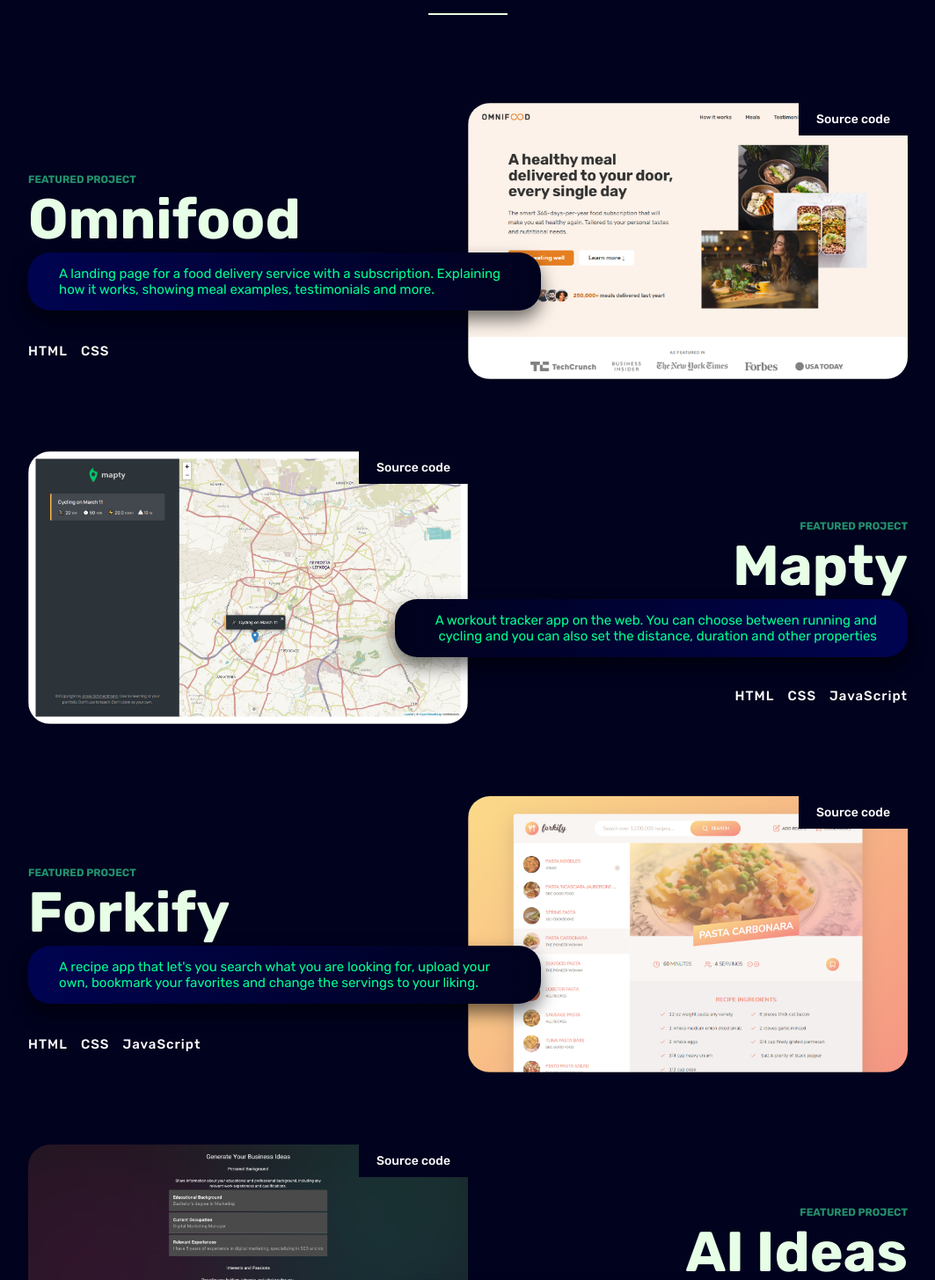
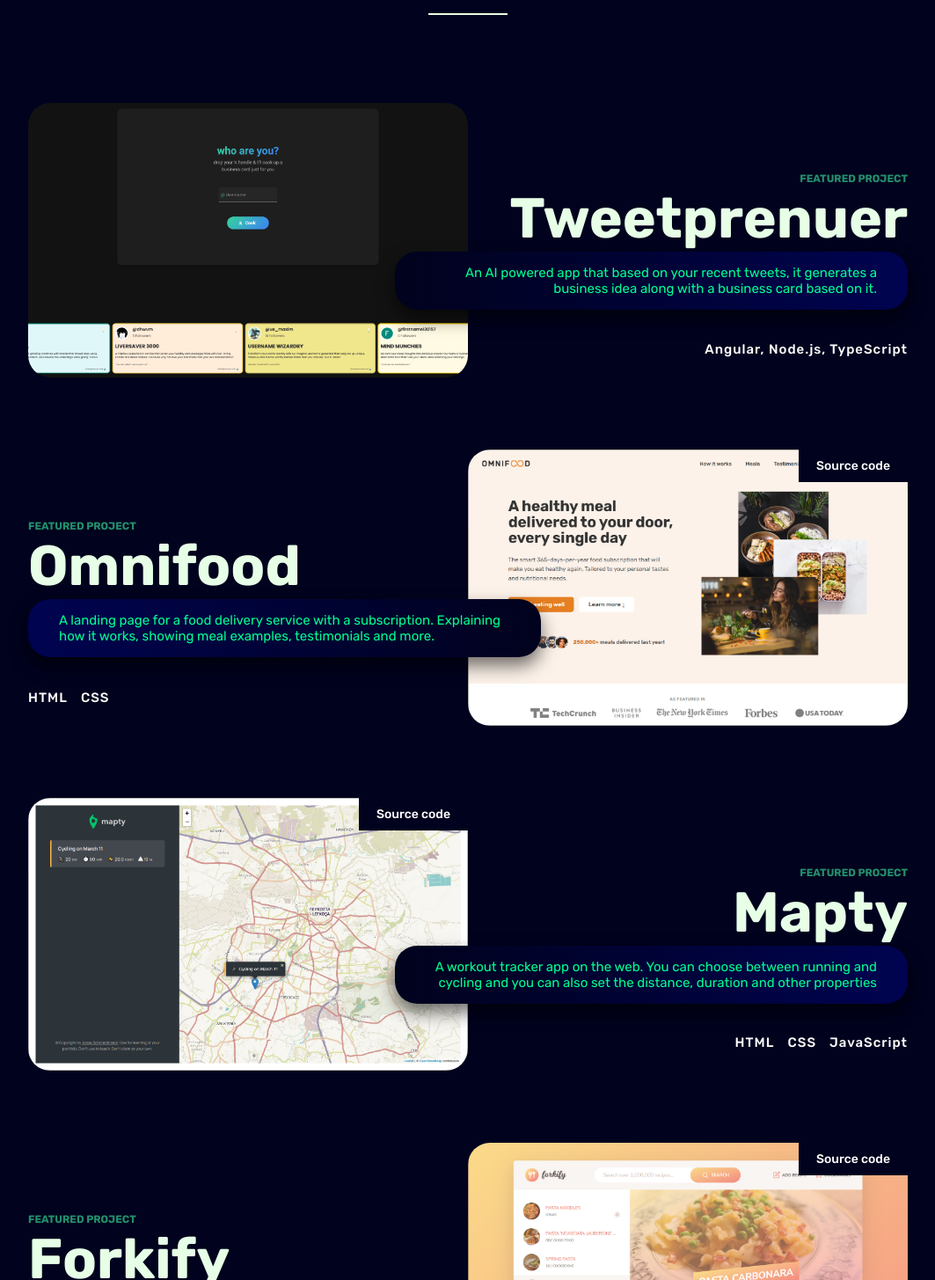
Before and after one commit to lefkosp/my-portfolio, a React (Create React App) app: page / in a window 1280 px wide. Shown: the part 1875-3330 px from the top of the page at 88% size, without its empty margins (108-1171 px from the left). Built offline with nearby package versions, Linux system fonts and the light colour scheme.

Commit message:
replace old project with new

```diff
--- a/src/Components/Work/Project.js
+++ b/src/Components/Work/Project.js
@@ -65,6 +65,7 @@
             rel="noreferrer"
             className="project-link"
           >
+            {props.srcLink && (
               <a
                 href={props.srcLink}
                 target="_blank"
@@ -74,6 +75,7 @@
               >
                 Source code
               </a>
+            )}
             <img
               src={props.img}
               className="work-img"
--- a/src/Components/Work/Work.js
+++ b/src/Components/Work/Work.js
@@ -8,7 +8,7 @@
 import forkify from "../../Assets/Projects/forkify.jpg";
 import mapty from "../../Assets/Projects/mapty.jpg";
 import omnifood from "../../Assets/Projects/omnifood.jpg";
-import aiideas from "../../Assets/Projects/aiideas.png";
+import tweetprenuer from "../../Assets/Projects/tweetprenuer.png";
 
 export default function Work() {
   useEffect(() => {
@@ -20,6 +20,14 @@
         Work
       </h2>
       <div className="project-section">
+        <Project
+          img={tweetprenuer}
+          title="Tweetprenuer"
+          description="An AI powered app that based on your recent tweets, it generates a business idea along with a business card based on it."
+          techStack={["Angular, Node.js, TypeScript"]}
+          link="https://tweetprenuer.net"
+          flip={true}
+        />
         <Project
           img={omnifood}
           title="Omnifood"
@@ -50,15 +58,6 @@
           // note={{ status: "yes", msg: "" }}
           flip={false}
         />
-        <Project
-          img={aiideas}
-          title="AI Ideas"
-          description="An AI powered app that based on your skills and interests provides you with a personalized business idea for you to pursue."
-          techStack={["Angular, Material, Typescript"]}
-          link="https://aiideas.netlify.app/"
-          srcLink="https://github.com/lefkosp/aiideas"
-          flip={true}
-        />
       </div>
     </section>
   );
```
Also changed, not shown: src/Assets/Projects/tweetprenuer.png (added), 1 other file (tests, documents, lock files or other folders). Lines whose indentation alone changed are shown as unchanged.
